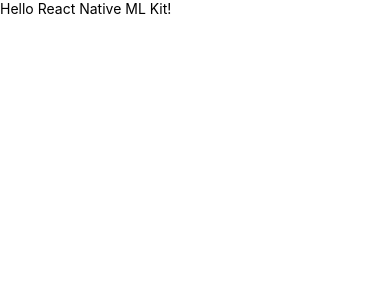
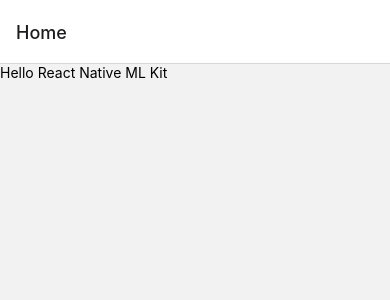
Before and after one commit to a7medev/react-native-ml-kit, a React Native app in the folder example/: screen / in a window 390 px wide. Shown: the top 300 px of the page. Built offline with nearby package versions, Linux system fonts and the light colour scheme.

Commit message:
chore(example): setup react navigation

```diff
--- a/example/App.tsx
+++ /dev/null
@@ -1,12 +0,0 @@
-import React from 'react';
-import {Text, View} from 'react-native';
-
-const App: React.FC = () => {
-  return (
-    <View>
-      <Text>Hello React Native ML Kit!</Text>
-    </View>
-  );
-};
-
-export default App;
--- a/example/index.js
+++ b/example/index.js
@@ -1,5 +1,5 @@
 import {AppRegistry} from 'react-native';
-import App from './App';
+import App from './src/App';
 import {name as appName} from './app.json';
 
 AppRegistry.registerComponent(appName, () => App);
--- a/example/package.json
+++ b/example/package.json
@@ -10,8 +10,12 @@
     "test": "jest"
   },
   "dependencies": {
+    "@react-navigation/native": "^6.1.7",
+    "@react-navigation/native-stack": "^6.9.13",
     "react": "18.2.0",
-    "react-native": "0.72.4"
+    "react-native": "0.72.4",
+    "react-native-safe-area-context": "^4.7.2",
+    "react-native-screens": "^3.25.0"
   },
   "devDependencies": {
     "@babel/core": "^7.20.0",
--- /dev/null
+++ b/example/src/App.tsx
@@ -0,0 +1,26 @@
+import React from 'react';
+import {Text, View} from 'react-native';
+import {NavigationContainer} from '@react-navigation/native';
+import {createNativeStackNavigator} from '@react-navigation/native-stack';
+
+const HomeScreen: React.FC = () => {
+  return (
+    <View>
+      <Text>Hello React Native ML Kit</Text>
+    </View>
+  );
+};
+
+const Stack = createNativeStackNavigator();
+
+const App: React.FC = () => {
+  return (
+    <NavigationContainer>
+      <Stack.Navigator>
+        <Stack.Screen name="Home" component={HomeScreen} />
+      </Stack.Navigator>
+    </NavigationContainer>
+  );
+};
+
+export default App;
```
Also changed, not shown: example/src/navigator/RootNavigator.tsx (added, +19 -0 lines), 4 other files (tests, documents, lock files or other folders).
